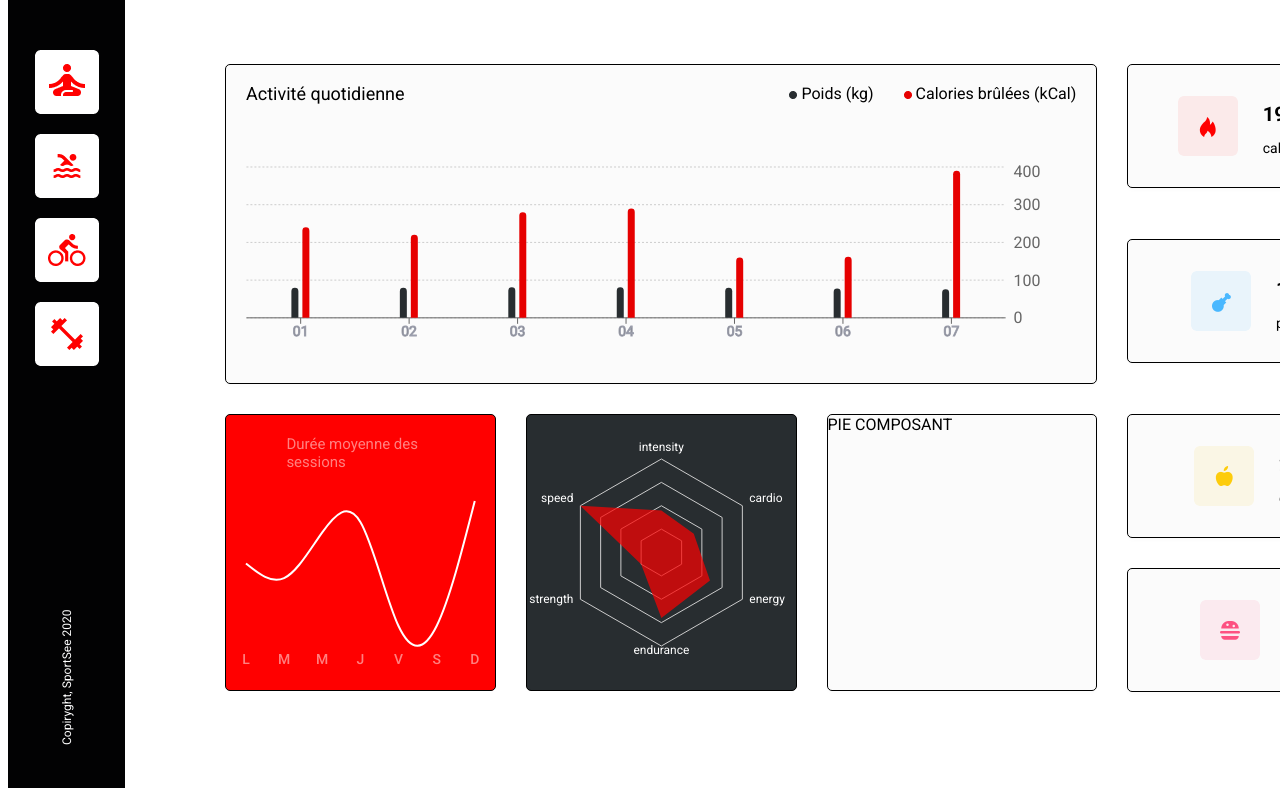
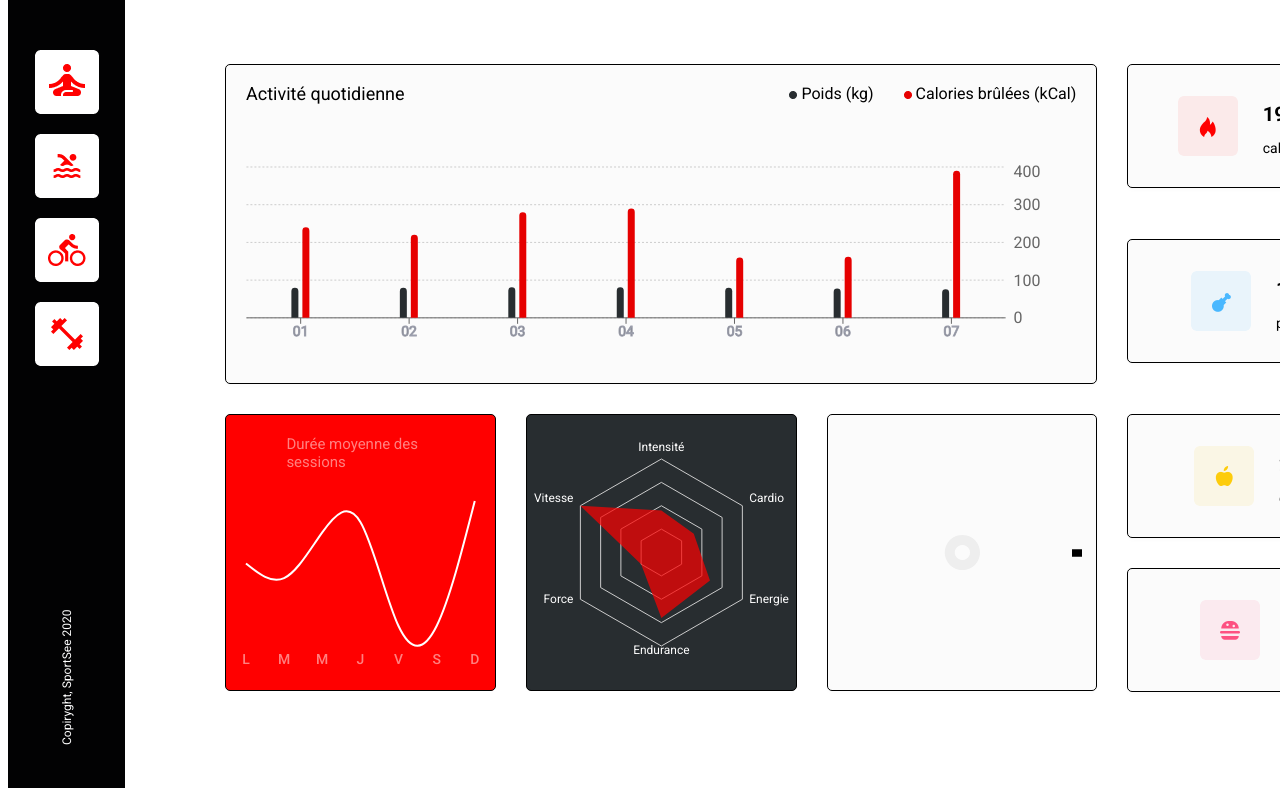
Before and after one commit to DavyHaYehoudi/sportsee, a React (Create React App) app: page / in a window 1280 px wide. Shown: the part 341-1141 px from the top of the page. Built offline with nearby package versions, Linux system fonts and the light colour scheme.

Commit message:
traduction kind performance + simplification

```diff
--- a/src/components/PieGraph.jsx
+++ /dev/null
@@ -1,11 +0,0 @@
-import React from 'react';
-
-const PieGraph = () => {
-    return (
-        <div className='block'>
-            PIE COMPOSANT
-        </div>
-    );
-};
-
-export default PieGraph;
--- a/src/components/RadarGraph.jsx
+++ b/src/components/RadarGraph.jsx
@@ -10,29 +10,35 @@ import {
 } from "recharts";
 
 const RadarGraph = () => {
-  const kindList = Object.entries(performance.data.kind);
-  const formattedData = performance.data.data.map(({ kind, value }) => {
-    let perfKind;
-    for (let s of kindList) {
-      if (parseInt(s[0]) === kind) {
-        perfKind = s[1];
-      }
-    }
-    return { kind: perfKind, value };
-  });
+  const kindTraduct = {
+    1: "Cardio",
+    2: "Energie",
+    3: "Endurance",
+    4: "Force",
+    5: "Vitesse",
+    6: "Intensité",
+  };
+
+  const formattedData = performance.data.data.map((perfKind) => ({
+    ...perfKind,
+    kind: kindTraduct[perfKind.kind],
+  }));
 
   return (
     <div className="block">
       <ResponsiveContainer width="100%" height="100%">
-        <RadarChart cx="50%" cy="50%"
-         outerRadius="80%"
-         data={formattedData}
+        <RadarChart
+          cx="50%"
+          cy="50%"
+          outerRadius="80%"
+          data={formattedData}
           startAngle={30}
           endAngle={-330}
           margin={{
             right: 15,
             left: 20,
-          }}>
+          }}
+        >
           <PolarGrid radialLines={false} />
           <PolarAngleAxis
             dataKey="kind"
--- /dev/null
+++ b/src/components/RadialBarGraph.jsx
@@ -0,0 +1,56 @@
+import React from "react";
+import {
+  RadialBarChart,
+  RadialBar,
+  Legend,
+  ResponsiveContainer,
+} from "recharts";
+import score from "../mocks/userMainData.json"
+const data = [
+  {
+    name: "18-24",
+    uv: 31.47,
+    pv: 2400,
+    fill: "#8884d8",
+  }
+];
+const style = {
+    top: '50%',
+    right: 0,
+    transform: 'translate(0, -50%)',
+    lineHeight: '24px',
+  };
+const RadialBarGraph = () => {
+    const scoreFormatted = [score.data.todayScore]
+  return (
+    <div className="block">
+      <ResponsiveContainer width="100%" height="100%">
+        <RadialBarChart
+          cx="50%"
+          cy="50%"
+          innerRadius="10%"
+          outerRadius="80%"
+          barSize={10}
+        //   cornerRadius={10}
+          data={scoreFormatted}
+        >
+          <RadialBar
+            minAngle={15}
+            label={{ position: "insideStart", fill: "#fff" }}
+            background
+            clockWise
+            dataKey="uv"
+          />
+          <Legend
+            iconSize={10}
+            layout="vertical"
+            verticalAlign="middle"
+            wrapperStyle={style}
+          />
+        </RadialBarChart>
+      </ResponsiveContainer>
+    </div>
+  );
+};
+
+export default RadialBarGraph;
--- a/src/page/Profil.jsx
+++ b/src/page/Profil.jsx
@@ -9,7 +9,7 @@ import user from "../mocks/userMainData.json";
 import BarGraph from "../components/BarGraph";
 import LineGraph from "../components/LineGraph";
 import RadarGraph from "../components/RadarGraph";
-import PieGraph from "../components/PieGraph";
+import RadialBarGraph from "../components/RadialBarGraph";
 
 const Profil = () => {
   const { firstName } = user.data.userInfos;
@@ -46,7 +46,7 @@ const Profil = () => {
           <Energy icon={lip} category="lipides" count={lipidCount} unit="g" />
           <LineGraph />
           <RadarGraph />
-          <PieGraph />
+          <RadialBarGraph />
         </div>
       </div>
     </div>
```
